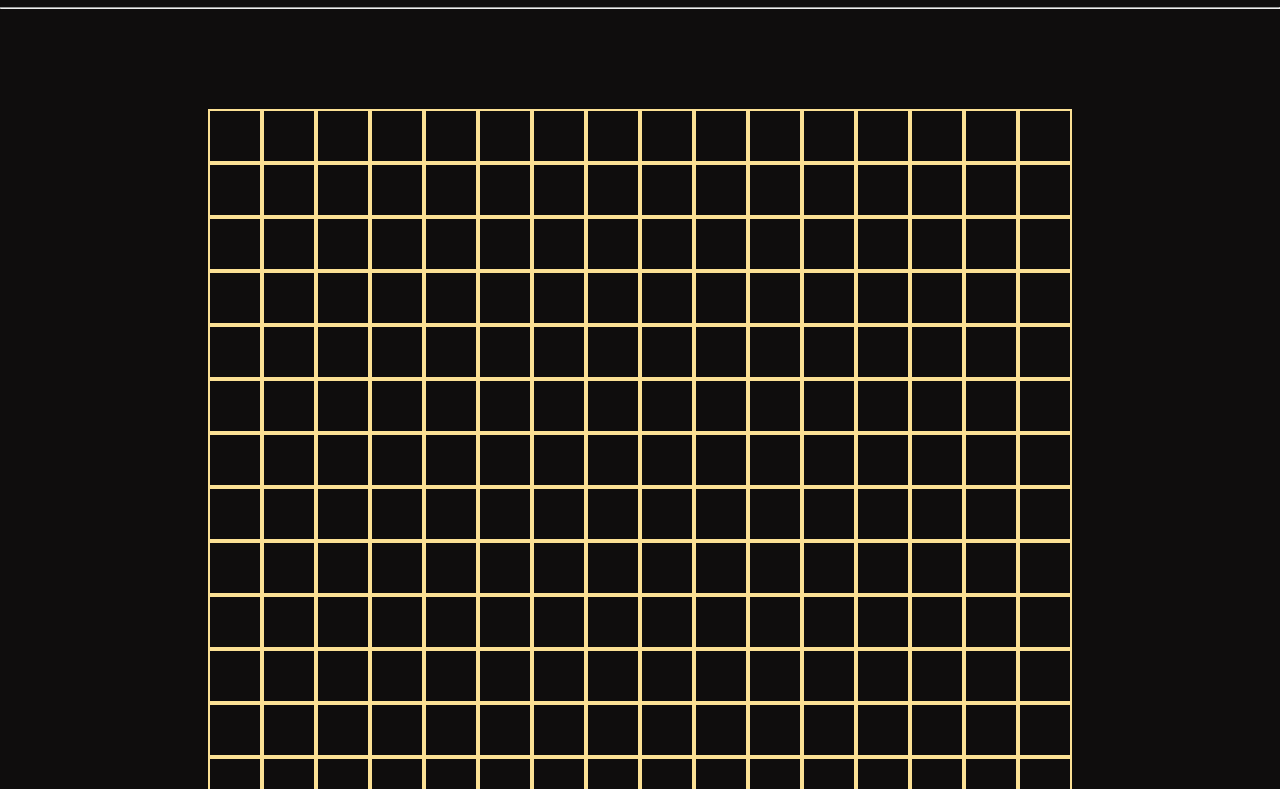
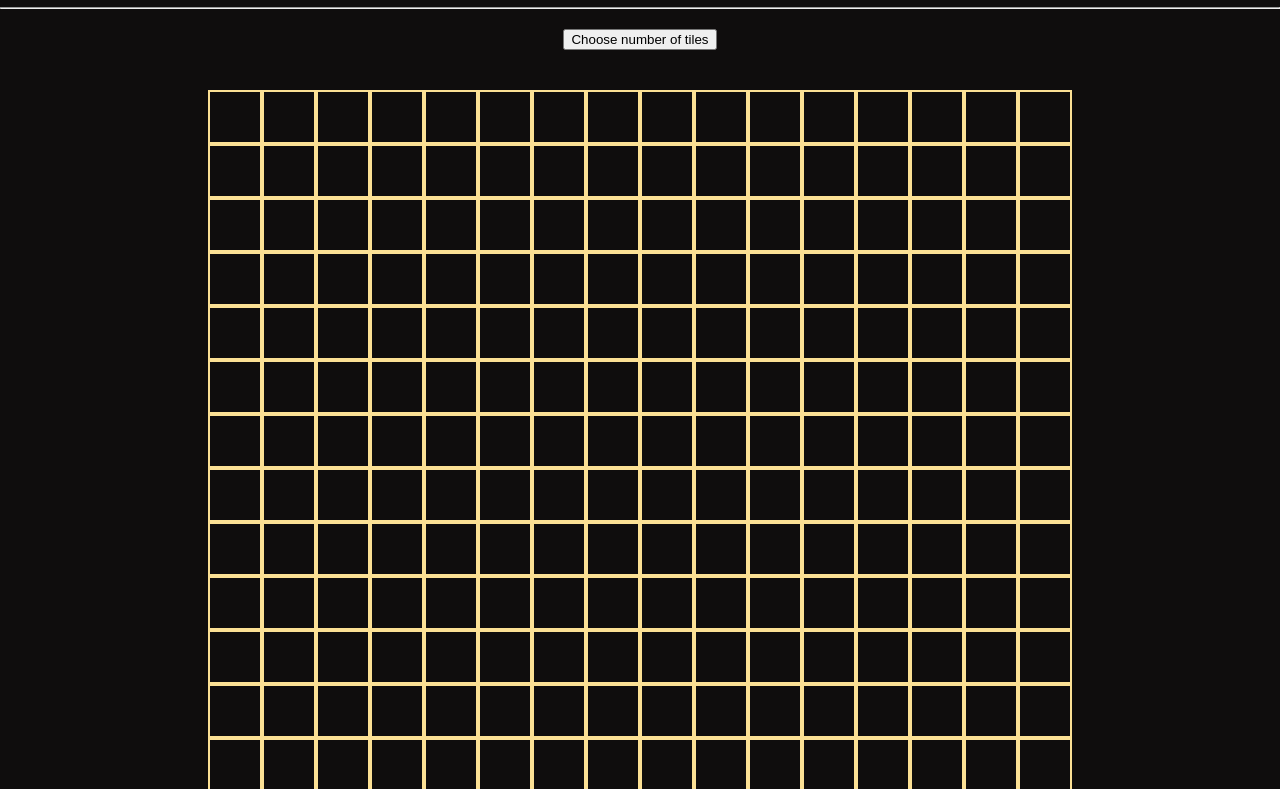
Before and after one commit to Sheikh-Fahad-Ahmed/Etch-a-Sketch, a plain HTML site: page index.html in a window 1280 px wide. Shown: the part 73-862 px from the top of the page. Drawn offline with Linux system fonts and the light colour scheme.

Commit message:
Add a button to let user choose no. of square/side
Added a button that lets user choose the number
of squares per side.

```diff
--- a/index.html
+++ b/index.html
@@ -13,6 +13,9 @@
         <h1>Etch-a-Sketch</h1>
         <hr>
     </div>
+    <div class="button">
+        <button class="pick" type="button">Choose number of tiles</button>
+    </div>
     <div class="container">
 
     </div>
--- a/style.css
+++ b/style.css
@@ -5,8 +5,8 @@ body {
 }
 
 .header {
+    color: #FA2256;
     text-align: center;
-    color: #FA2256;
 
 }
 
@@ -14,7 +14,7 @@ body {
     display: flex;
     justify-content: center;
     align-content: center;
-    margin-top: 100px;
+    margin-top: 40px;
 }
 
 .row {
@@ -34,3 +34,11 @@ body {
 .hover {
     background-color:#FA2256;
 }
+
+.button {
+    display: flex;
+    justify-content: center;
+    align-items: center;
+    margin-top: 20px;
+    margin-bottom: 40px;
+}
```
